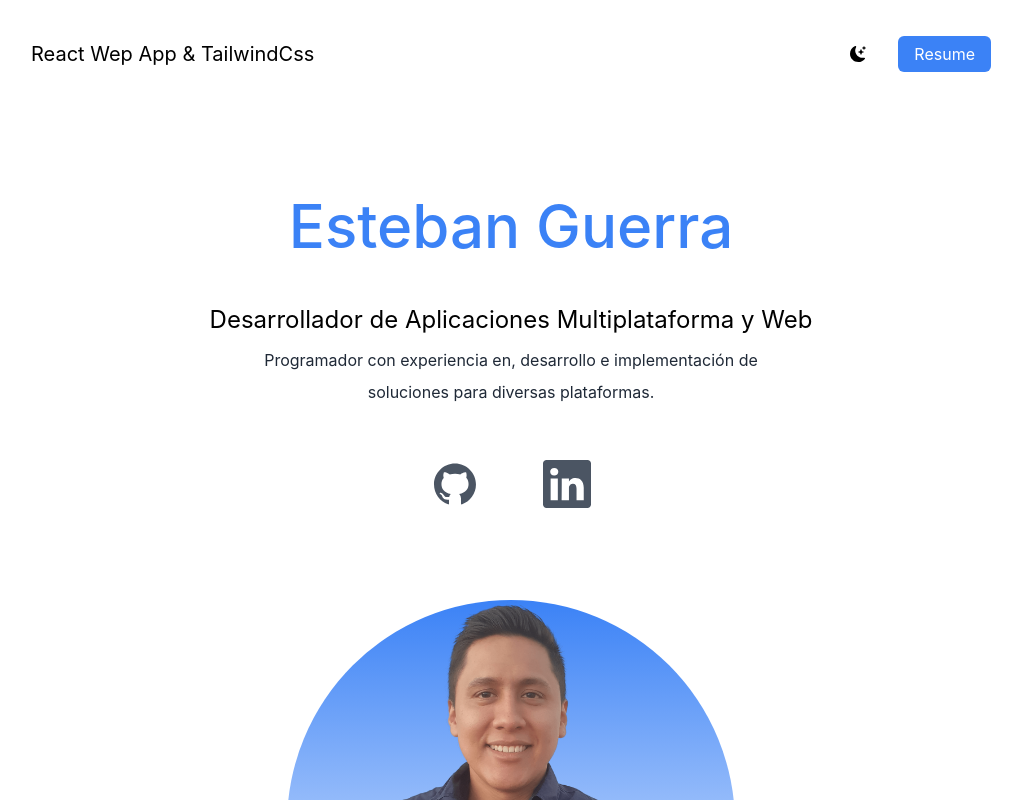
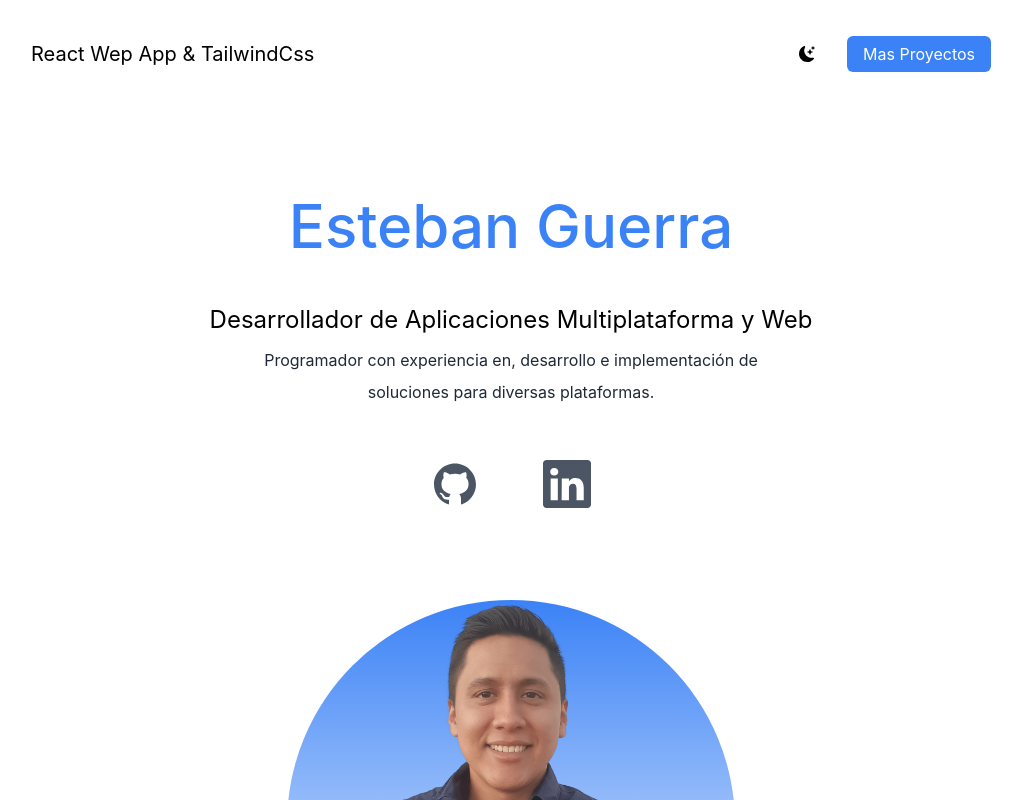
Before and after one commit to stivenwar/web_app_react_proyect, a React (Create React App) app: page / in a window 1280 px wide. Shown: the top 800 px of the page, without its empty margins (129-1151 px from the left). Built offline with nearby package versions, Linux system fonts and the light colour scheme.

Commit message:
react app new update

```diff
--- a/src/components/Navigation.js
+++ b/src/components/Navigation.js
@@ -13,7 +13,7 @@ function Navigation(args){
                     }} />
                 </li>
                 <li>
-                    <a className="bg-gradient-to-r bg-blue-500  text-white px-4 py-2 rounded-md ml-8"  href="/#">Resume</a>
+                    <a className="bg-gradient-to-r bg-blue-500  text-white px-4 py-2 rounded-md ml-8" href="https://stivenwar.github.io/esteban_guerra_webApp/#/home">Mas Proyectos</a>
                 </li>
             </ul>
         </nav>
```
Also changed, not shown: 8 other files (tests, documents, lock files or other folders).
